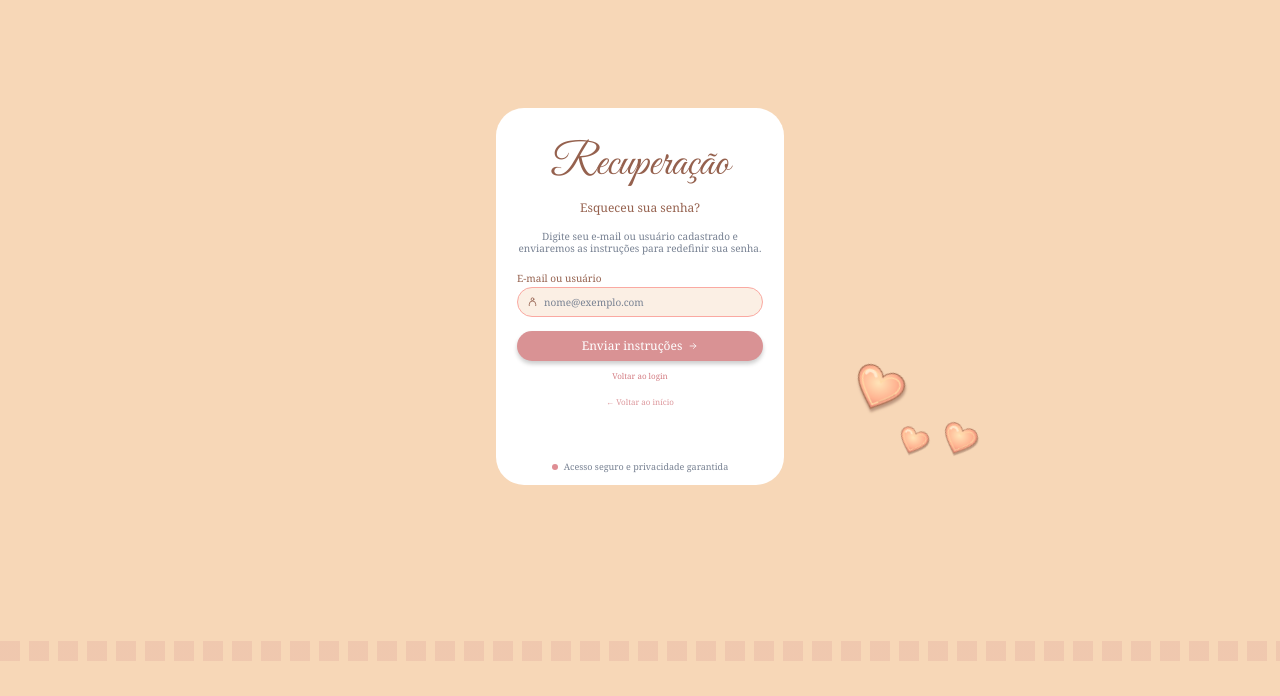
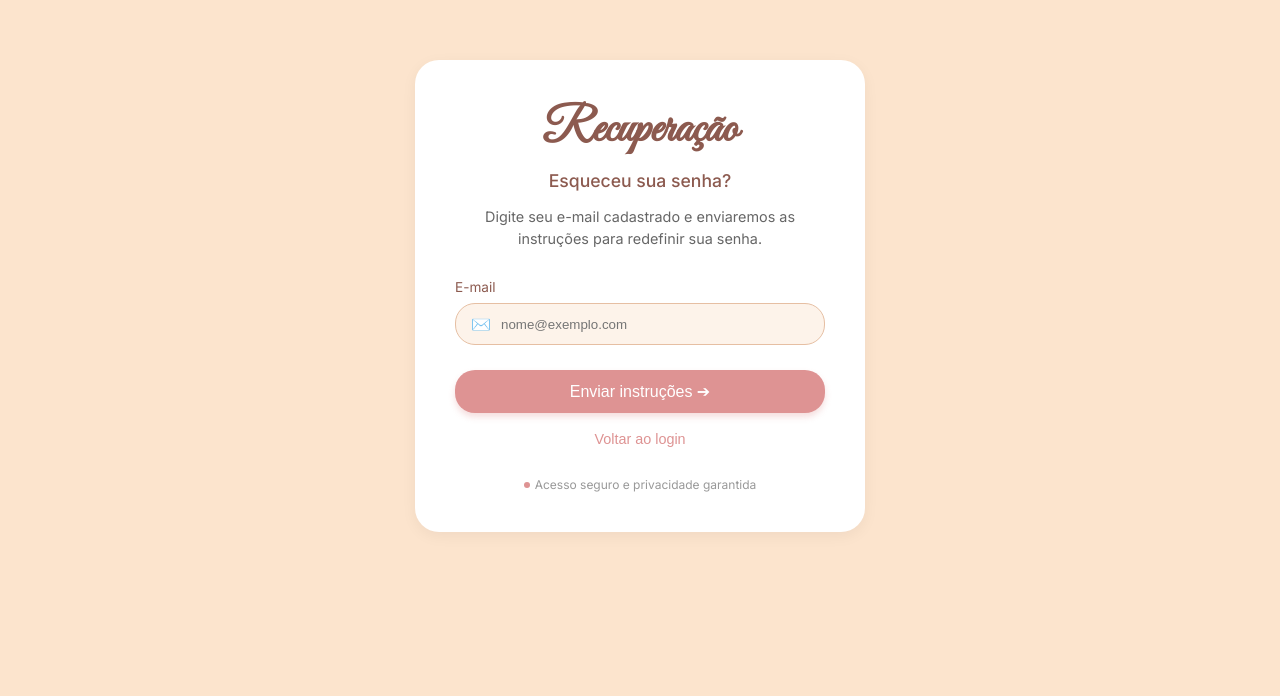
Before and after one commit to IsaacCDSantos/MimosDaTaty, a React (Vite) app: page /recuperar-senha in a window 1280 px wide. Shown: the part 104-800 px from the top of the page. Built offline with nearby package versions, Linux system fonts and the light colour scheme; a web font is replaced by a local one.

Commit message:
feat: conecta fluxo de recuperacao de senha ao login e ajusta campo de email

```diff
--- a/src/componentes/Recuperacao/Recuperacao.jsx
+++ b/src/componentes/Recuperacao/Recuperacao.jsx
@@ -11,7 +11,7 @@ function Recuperacao({ aoVoltar, aoEnviar }) {
   // Função que verifica o campo antes de avançar
   const lidarComEnvio = () => {
     if (email.trim() === '') {
-      setErro('Por favor, introduza o seu e-mail ou utilizador.');
+      setErro('Por favor, digite o seu e-mail.');
       return; // Bloqueia a execução e não muda de ecrã
     }
 
@@ -34,18 +34,18 @@ function Recuperacao({ aoVoltar, aoEnviar }) {
         <h2 className="recuperacao-subtitulo">Esqueceu sua senha?</h2>
 
         <p className="recuperacao-texto">
-          Digite seu e-mail ou usuário cadastrado e enviaremos as instruções para redefinir sua senha.
+          Digite seu e-mail cadastrado e enviaremos as instruções para redefinir sua senha.
         </p>
 
         <div className="input-group">
-          <label>E-mail ou usuário</label>
+          <label>E-mail</label>
           <div
             className="input-wrapper"
             style={{ border: erro ? '1px solid #DE9393' : '1px solid #E6BFA3' }}
           >
-            <span className="input-icon">👤</span>
+            <span className="input-icon">✉️</span>
             <input
-              type="text"
+              type="email"
               placeholder="nome@exemplo.com"
               value={email}
               onChange={(e) => {
--- a/src/paginas/Auth/Auth.jsx
+++ b/src/paginas/Auth/Auth.jsx
@@ -125,11 +125,10 @@ export default function Auth({ recovery = false, onNavigate }) {
               </div>
               <a
                 className="auth-forgot"
-                href={`/recuperar-senha${profileQuery}`}
+                href="/recuperacao"
                 onClick={(e) => {
                   e.preventDefault();
-                  if (onNavigate) onNavigate('recuperar');
-                  else navigate(`/recuperar-senha${profileQuery}`);
+                  navigate('/recuperacao');
                 }}
               >
                 Esqueceu a senha?
--- a/src/rotas/rotasPublicas/rotasPublicas.jsx
+++ b/src/rotas/rotasPublicas/rotasPublicas.jsx
@@ -15,13 +15,13 @@ export const rotasPublicas = (
     <Route path="/login" element={<Auth />} />
 
     {/* Tela de Recuperação de Senha */}
-    <Route path="/recuperar-senha" element={<Auth recovery={true} />} />
+    <Route path="/recuperar-senha" element={<Recuperacao />} />
+    <Route path="/recuperacao" element={<Recuperacao />} />
+
+    {/* Tela de confirmação de envio de e-mail */}
+    <Route path="/confirmacao" element={<ConfirmacaoEnvio />} />
 
     {/* Tela de checkout-pagamento */}
     <Route path="/checkout" element={<Checkout />} />
-    {/* Tela de Recuperção de senha */}
-    <Route path="/recuperacao" element={<Recuperacao />} />
-    {/* Tela de confirmação de recuperação */}
-    <Route path="/confirmacao" element={<ConfirmacaoEnvio />} />
   </>
 )
```
